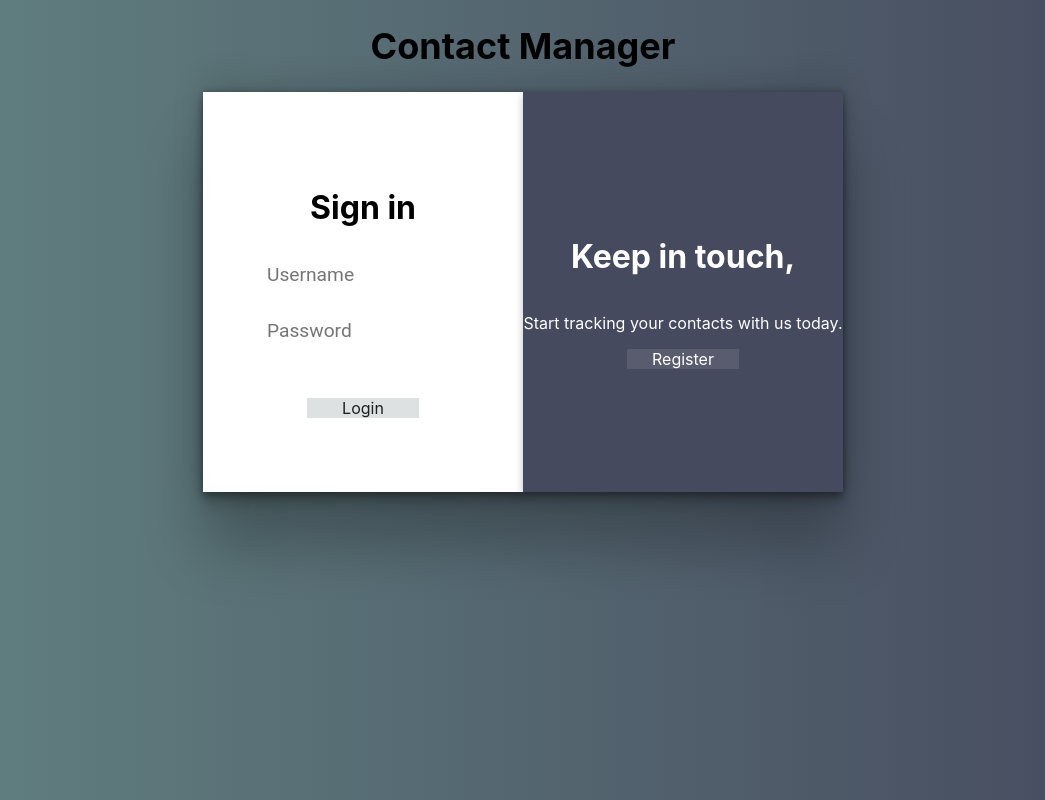
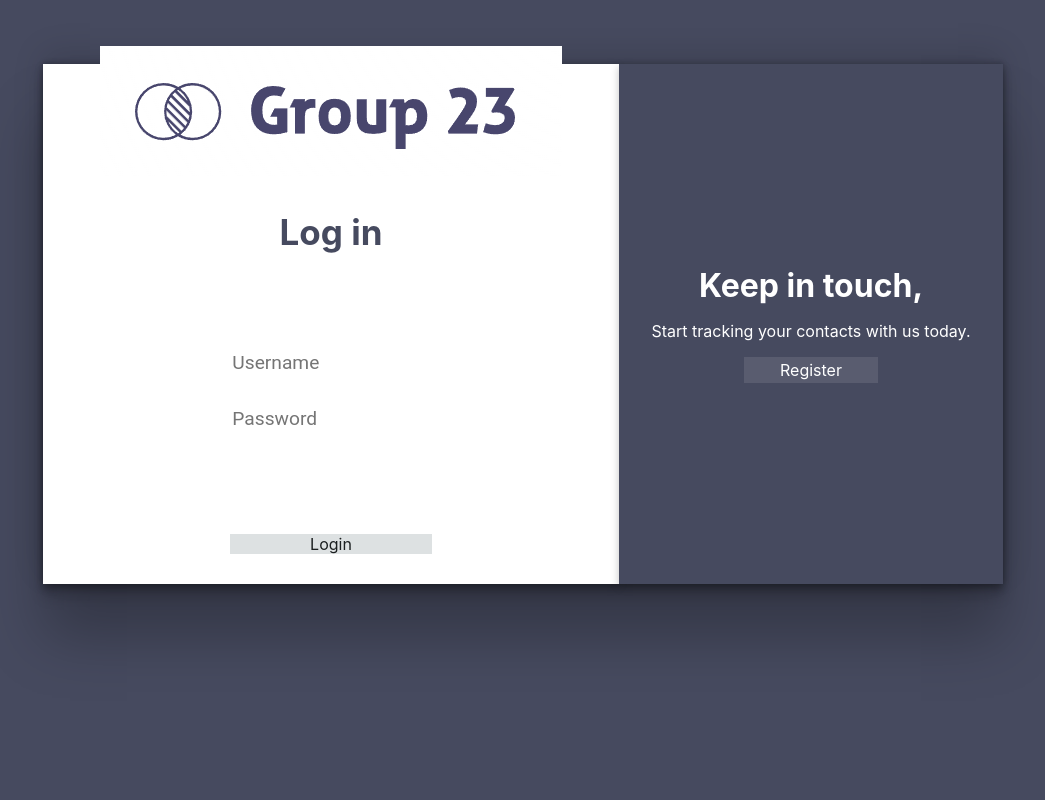
Before and after one commit to enzosromano/GoatedGroup23, a PHP site: page / in a window 1280 px wide. Shown: the whole page, without its empty margins (117-1162 px from the left). Run offline with PHP 8.4, Linux system fonts and the light colour scheme.

Commit message:
Redesign of home page

```diff
--- a/css/styles.css
+++ b/css/styles.css
@@ -5,7 +5,8 @@ body {
     width: 100%;
     margin: 0;
     font-family: -apple-system, BlinkMacSystemFont, 'Segoe UI', Roboto, Oxygen, Ubuntu, Cantarell, 'Open Sans', 'Helvetica Neue', sans-serif;
-    background-image: linear-gradient(to right, #628281, #464A5F);
+    /*background-image: linear-gradient(to right, #628281, #464A5F);*/
+    background-color: #464A5F;
 }
 
 .header {
@@ -27,12 +28,13 @@ body {
 
 
 .loginBody {
-    width: 50%;
-    height: 50vh;
+    width: 75%;
+    height: 65vh;
     display: flex;
     align-items: center;
     justify-content: center;
     margin: auto;
+    margin-top: 5%;
     box-shadow: rgba(0, 0, 0, 0.25) 0px 54px 55px,
     rgba(0, 0, 0, 0.12) 0px -12px 30px,
     rgba(0, 0, 0, 0.12) 0px 4px 6px,
@@ -40,7 +42,23 @@ body {
     rgba(0, 0, 0, 0.09) 0px -3px 5px;
 }
 
+.loginHeader {
+  display: flex;
+  flex-direction: column;
+  align-items: center;
+  justify-content: space-around;
 
+  gap: -10px;
+  width: 50%;
+
+  /*border: 12px solid black;*/
+}
+
+.loginHeader p {
+  font-size: 35px;
+  font-weight: 700;
+  color: #464A5F;
+}
 
 .signInModal {
     display: flex;
@@ -49,9 +67,11 @@ body {
     align-items: center;
     text-align: left;
 
+    gap: 6vh;
+
     background-color: white;
 
-    width: 50%;
+    width: 75%;
     height: 100%;
     box-shadow: rgba(0, 0, 0, 0.24) 0px 3px 8px;
 
@@ -68,6 +88,10 @@ body {
     color: white;
     background-color: #464A5F;
     box-shadow: rgba(0, 0, 0, 0.24) 0px 3px 8px;
+}
+
+.signUpModal h1 {
+  margin: 0;
 }
 
 
@@ -137,6 +161,7 @@ body {
   position: relative;
   display: flex;
   justify-content: center;
+  align-items: center;
   width: 35%;
   height: 5%;
 }
--- a/index.html
+++ b/index.html
@@ -11,16 +11,15 @@
     <link rel="stylesheet" href="css/styles.css">
   </head>
 <body>
-	<div class="header">
-        <h1>
-            Contact Manager
-        </h1>
-    </div>
 
 	<div class="loginBody">
 
 		<div class="signInModal">
-			<h1>Sign in</h1>
+
+			<div class="loginHeader">
+				<img src="/images/G23Logo.PNG" alt="Italian Trulli">
+				<p>Log in</p>
+			</div>
 
 			<div class="form-group">
 				<input type="text" class="form-input" id="loginName" placeholder="Username"/>
--- a/register.html
+++ b/register.html
@@ -34,6 +34,7 @@
         <div class="btn" id="registerButton" onclick="createUser();">
             <span>Register</span>
         </div>
+        <span id="loginResult"></span>
 
         <p>Already have an account?</p>
         <div class="btn" id="registerButton" onclick="location.href='index.html';">
```
Also changed, not shown: images/G23Logo.PNG (added).
